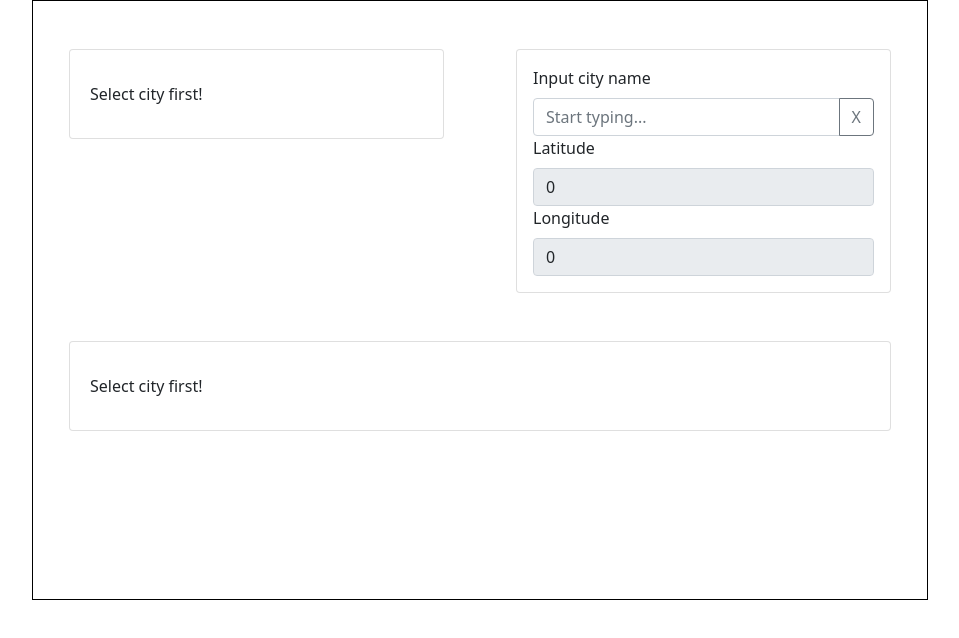
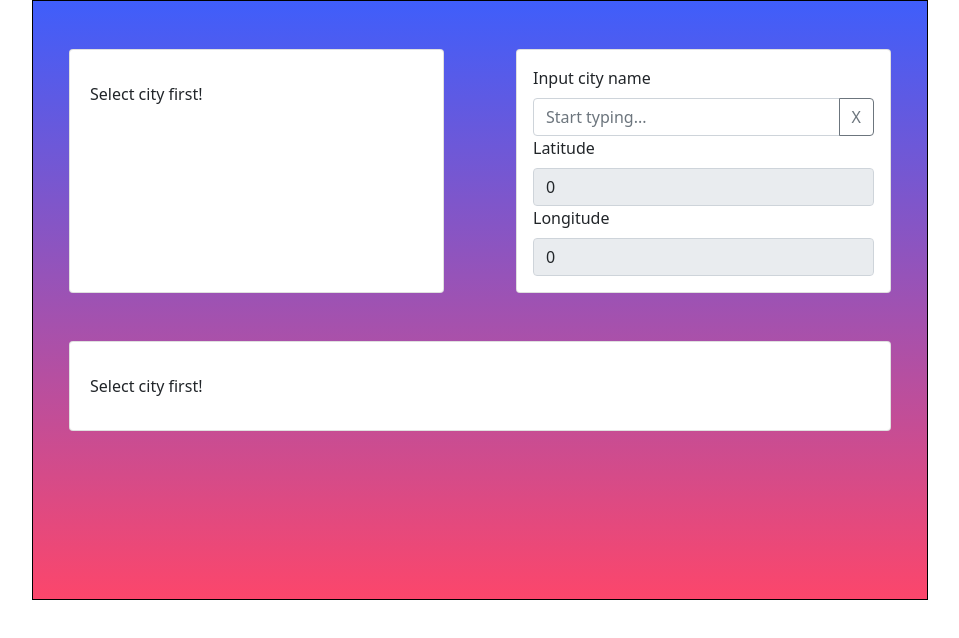
Before and after one commit to andrii-popovychenko/forecast-angular, an Angular app: page / in a window 1280 px wide. Shown: the top 638 px of the page, without its empty margins (160-1119 px from the left). Built offline with nearby package versions, Linux system fonts and the light colour scheme.

Commit message:
Work on design updates

```diff
--- a/package.json
+++ b/package.json
@@ -1,6 +1,6 @@
 {
   "name": "forecast-angular",
-  "version": "0.0.0",
+  "version": "0.0.1",
   "scripts": {
     "ng": "ng",
     "start": "ng serve",
--- a/src/app/components/citiesInput/citiesInput.component.scss
+++ b/src/app/components/citiesInput/citiesInput.component.scss
@@ -13,6 +13,8 @@
     margin-top: 40px;
     margin-left: 30px;
     z-index: 999;
+    height: 28vh;
+    overflow-y: scroll;
 }
 
 .dropdown-item {
--- /dev/null
+++ b/src/app/components/currentWeather/currentWeather.component.scss
@@ -0,0 +1,8 @@
+.container {
+    max-height: inherit;
+    height: 100%;
+}
+
+.card {
+    height: inherit;
+}
--- a/src/app/components/currentWeather/currentWeather.component.ts
+++ b/src/app/components/currentWeather/currentWeather.component.ts
@@ -4,6 +4,7 @@ import { CurrentWeatherModel } from 'src/app/models/currentWeather.model';
 @Component({
     selector: 'current-weather',
     templateUrl: './currentWeather.component.html',
+    styleUrls: ["./currentWeather.component.scss"]
 })
 export class CurrentWeatherComponent {
     @Input()
--- a/src/app/containers/mainPage/mainPage.component.scss
+++ b/src/app/containers/mainPage/mainPage.component.scss
@@ -3,4 +3,6 @@
     width: 70vw;
     height: 75vh;
     margin: auto;
+    background: rgb(63,94,251);
+    background: linear-gradient(180deg, rgba(63,94,251,1) 0%, rgba(252,70,107,1) 100%);
 }
```
